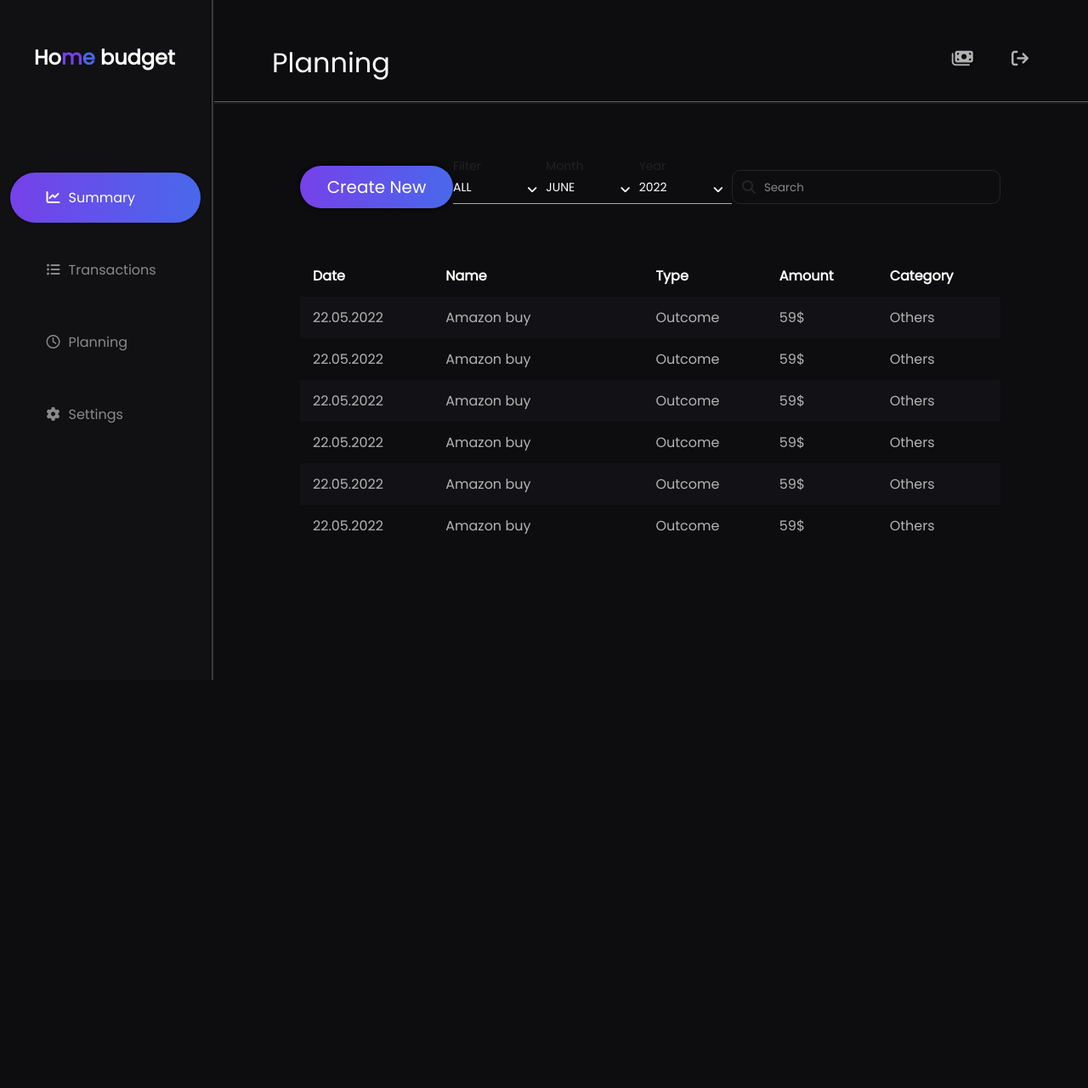
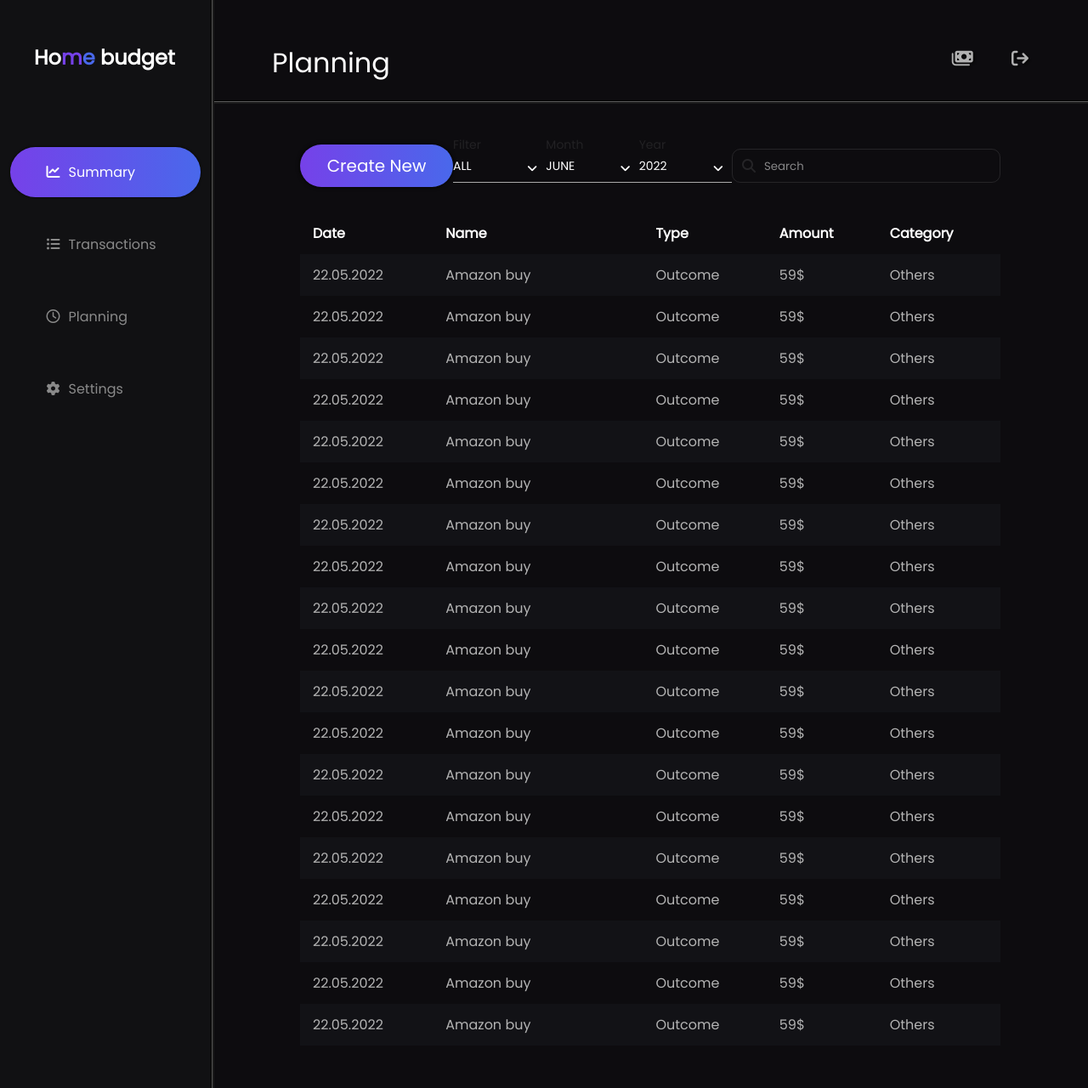
Before and after one commit to MarcinNiemczyk/home-budget, a Flask app: page /planning in a window 1280 px wide. Shown: the whole page at 85% size. Before the commit the page ends 800 px from the top, so only its background shows below. Run offline with Flask 2, Linux system fonts and the light colour scheme; the visitor is signed in with stand-in values (Sample User, id 1); some libraries are stand-ins or nearby versions.

Commit message:
Fix navbar position center
*Fix navbar position with body page over 100vh

```diff
--- a/static/styles.css
+++ b/static/styles.css
@@ -93,7 +93,7 @@ header h1 {
 }
 
 nav {
-    align-items: center;
+    align-items: flex-start;
     background-color: rgb(var(--nav-color));
     border-right: 2px groove rgb(var(--divider-color-dark));
     box-shadow: 2px 0px rgb(var(--divider-color-light));
@@ -109,7 +109,7 @@ nav {
     display: flex;
     flex-direction: column;
     justify-content: center;
-    margin-bottom: 20vh;
+    margin-top: 20vh;
     width: 100%;
 }
 
@@ -619,20 +619,9 @@ form {
     background-color: rgb(var(--secondary-color));
 }
 
-
-@media (max-width: 1400px) {
-    .navbar {
-        margin-bottom: 10vh;
-    }
-}
-
 @media (max-width: 1200px) {
     header {
         height: 100px;
-    }
-
-    .navbar {
-        margin-bottom: 0;
     }
 }
 
@@ -722,6 +711,10 @@ form {
         transform:  translate3d(0, 0, 0);
     }
 
+    .navbar {
+        margin-top: 0;
+    }
+
     .navbar__header {
         align-items: center;
         display: flex;
--- a/templates/planning.html
+++ b/templates/planning.html
@@ -116,6 +116,97 @@
                         <td>59$</td>
                         <td>Others</td>
                     </tr>
+                    <tr>
+                        <td>22.05.2022</td>
+                        <td>Amazon buy</td>
+                        <td>Outcome</td>
+                        <td>59$</td>
+                        <td>Others</td>
+                    </tr>
+                    <tr>
+                        <td>22.05.2022</td>
+                        <td>Amazon buy</td>
+                        <td>Outcome</td>
+                        <td>59$</td>
+                        <td>Others</td>
+                    </tr>
+                    <tr>
+                        <td>22.05.2022</td>
+                        <td>Amazon buy</td>
+                        <td>Outcome</td>
+                        <td>59$</td>
+                        <td>Others</td>
+                    </tr>
+                    <tr>
+                        <td>22.05.2022</td>
+                        <td>Amazon buy</td>
+                        <td>Outcome</td>
+                        <td>59$</td>
+                        <td>Others</td>
+                    </tr>
+                    <tr>
+                        <td>22.05.2022</td>
+                        <td>Amazon buy</td>
+                        <td>Outcome</td>
+                        <td>59$</td>
+                        <td>Others</td>
+                    </tr>
+                    <tr>
+                        <td>22.05.2022</td>
+                        <td>Amazon buy</td>
+                        <td>Outcome</td>
+                        <td>59$</td>
+                        <td>Others</td>
+                    </tr>
+                    <tr>
+                        <td>22.05.2022</td>
+                        <td>Amazon buy</td>
+                        <td>Outcome</td>
+                        <td>59$</td>
+                        <td>Others</td>
+                    </tr>
+                    <tr>
+                        <td>22.05.2022</td>
+                        <td>Amazon buy</td>
+                        <td>Outcome</td>
+                        <td>59$</td>
+                        <td>Others</td>
+                    </tr>
+                    <tr>
+                        <td>22.05.2022</td>
+                        <td>Amazon buy</td>
+                        <td>Outcome</td>
+                        <td>59$</td>
+                        <td>Others</td>
+                    </tr>
+                    <tr>
+                        <td>22.05.2022</td>
+                        <td>Amazon buy</td>
+                        <td>Outcome</td>
+                        <td>59$</td>
+                        <td>Others</td>
+                    </tr>
+                    <tr>
+                        <td>22.05.2022</td>
+                        <td>Amazon buy</td>
+                        <td>Outcome</td>
+                        <td>59$</td>
+                        <td>Others</td>
+                    </tr>
+                    <tr>
+                        <td>22.05.2022</td>
+                        <td>Amazon buy</td>
+                        <td>Outcome</td>
+                        <td>59$</td>
+                        <td>Others</td>
+                    </tr>
+                    <tr>
+                        <td>22.05.2022</td>
+                        <td>Amazon buy</td>
+                        <td>Outcome</td>
+                        <td>59$</td>
+                        <td>Others</td>
+                    </tr>
                 </tbody>
             </table>
         </div>
```
